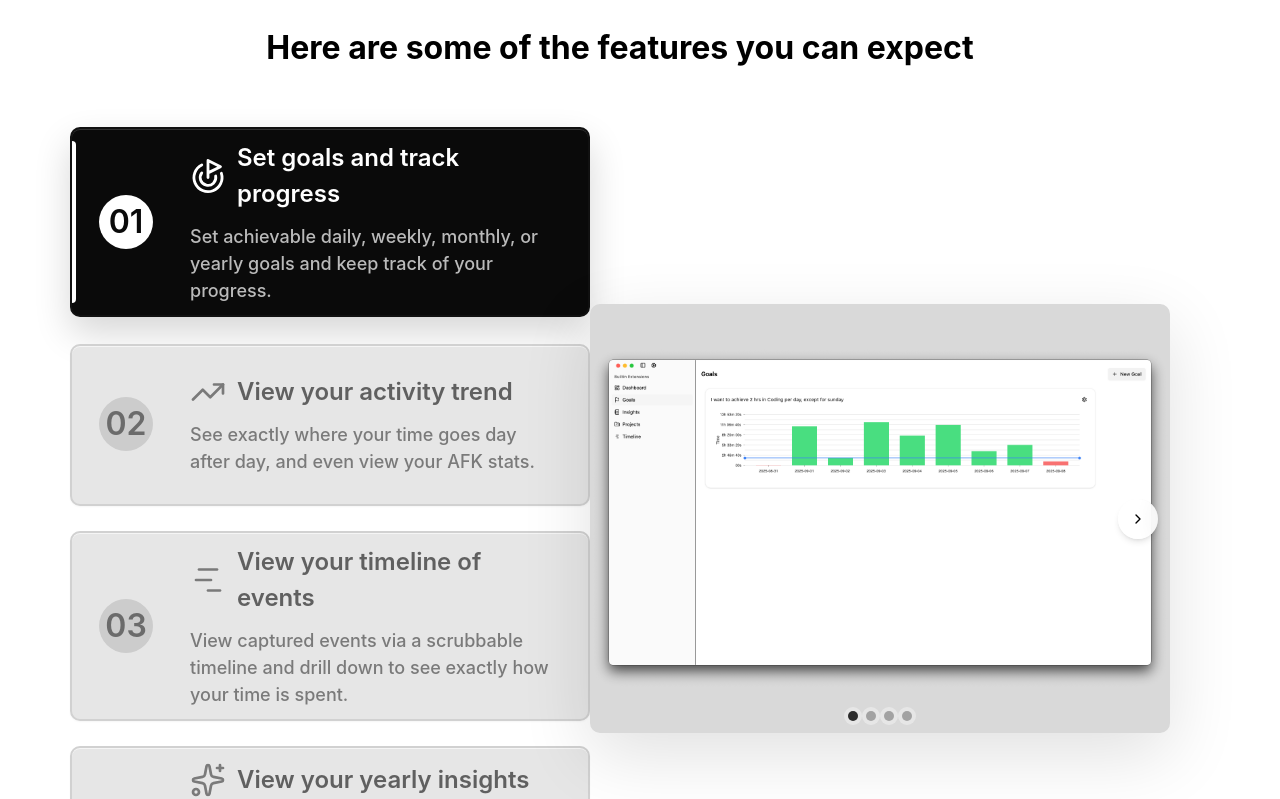
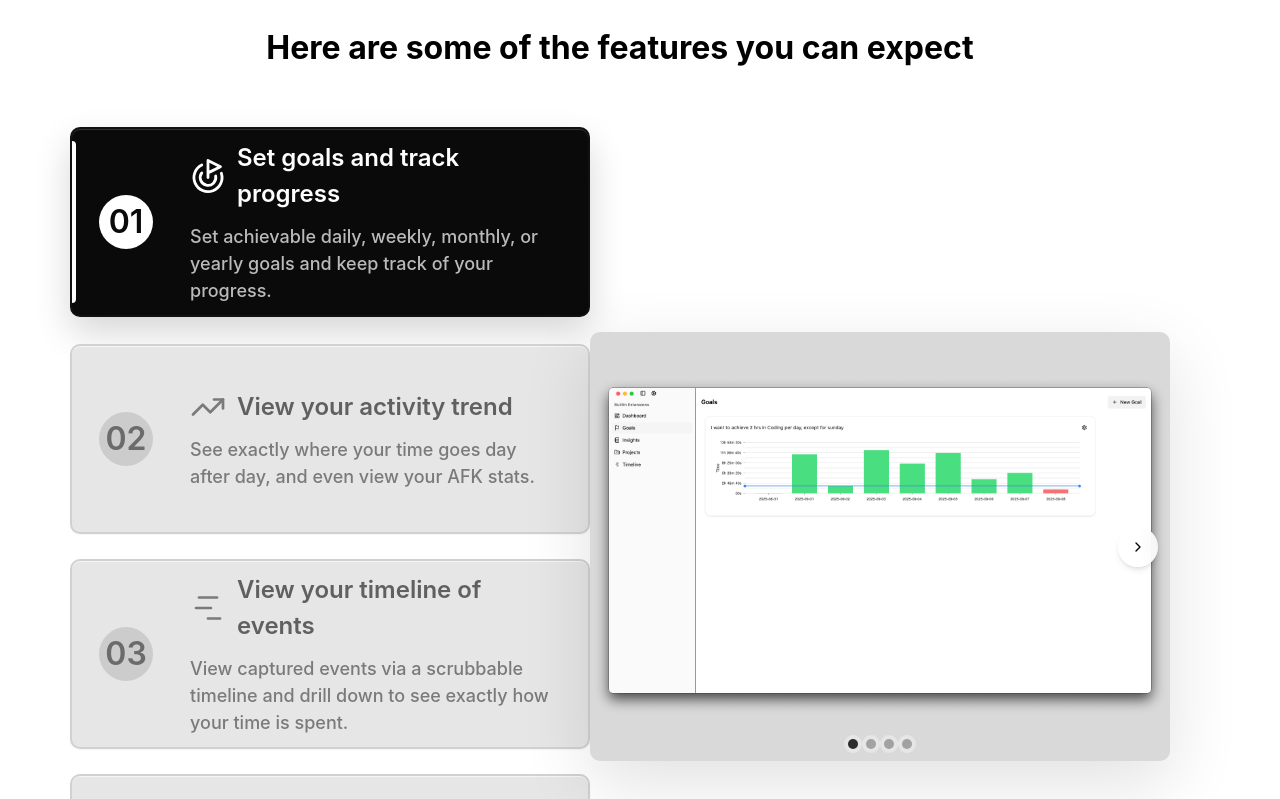
Before and after one commit to Skopio-app/landing-page, a Next.js app: page / in a window 1280 px wide. Shown: the part 880-1679 px from the top of the page. Built offline with nearby package versions, Linux system fonts and the light colour scheme.

Commit message:
chore: make feature cards to be of the same size.

```diff
--- a/components/feature-card.tsx
+++ b/components/feature-card.tsx
@@ -24,7 +24,7 @@ const FeatureCard: React.FC<FeatureCardProps> = ({
   return (
     <Card
       data-active={active}
-      className="feature-card relative min-h-40.5 w-full gap-0 overflow-hidden rounded-[10px] border-2 py-0 shadow-none"
+      className="feature-card relative h-full min-h-36 w-full gap-0 overflow-hidden rounded-[10px] border-2 py-0 shadow-none"
     >
       <CardContent className="h-full p-0">
         <button
@@ -32,7 +32,7 @@ const FeatureCard: React.FC<FeatureCardProps> = ({
           aria-controls="feature-preview"
           aria-pressed={active}
           onClick={onSelect}
-          className="feature-card__button grid min-h-39 w-full grid-cols-[46px_minmax(0,1fr)] items-center gap-4 px-4 py-3 text-left outline-none sm:grid-cols-[54px_minmax(0,1fr)] sm:gap-9.25 sm:px-6.75 sm:py-2.75"
+          className="feature-card__button grid h-full min-h-34 w-full grid-cols-[46px_minmax(0,1fr)] items-center gap-3 px-4 py-2.5 text-left outline-none sm:grid-cols-[54px_minmax(0,1fr)] sm:gap-9.25 sm:px-6.75 sm:py-2.75"
         >
           <span aria-hidden="true" className="feature-card__marker" />
 
--- a/components/features-section.tsx
+++ b/components/features-section.tsx
@@ -72,7 +72,7 @@ const FeaturesSection = () => {
       </h2>
 
       <div className="mt-14.25 grid items-center gap-10 min-[1180px]:grid-cols-[minmax(0,520px)_minmax(0,623px)] min-[1180px]:justify-between min-[1180px]:gap-0">
-        <div className="order-2 flex w-full flex-col gap-6.25 min-[1180px]:order-1">
+        <div className="order-2 grid w-full auto-rows-fr gap-6.25 min-[1180px]:order-1">
           {features.map((feature, index) => (
             <FeatureCard
               key={feature.title}
```
